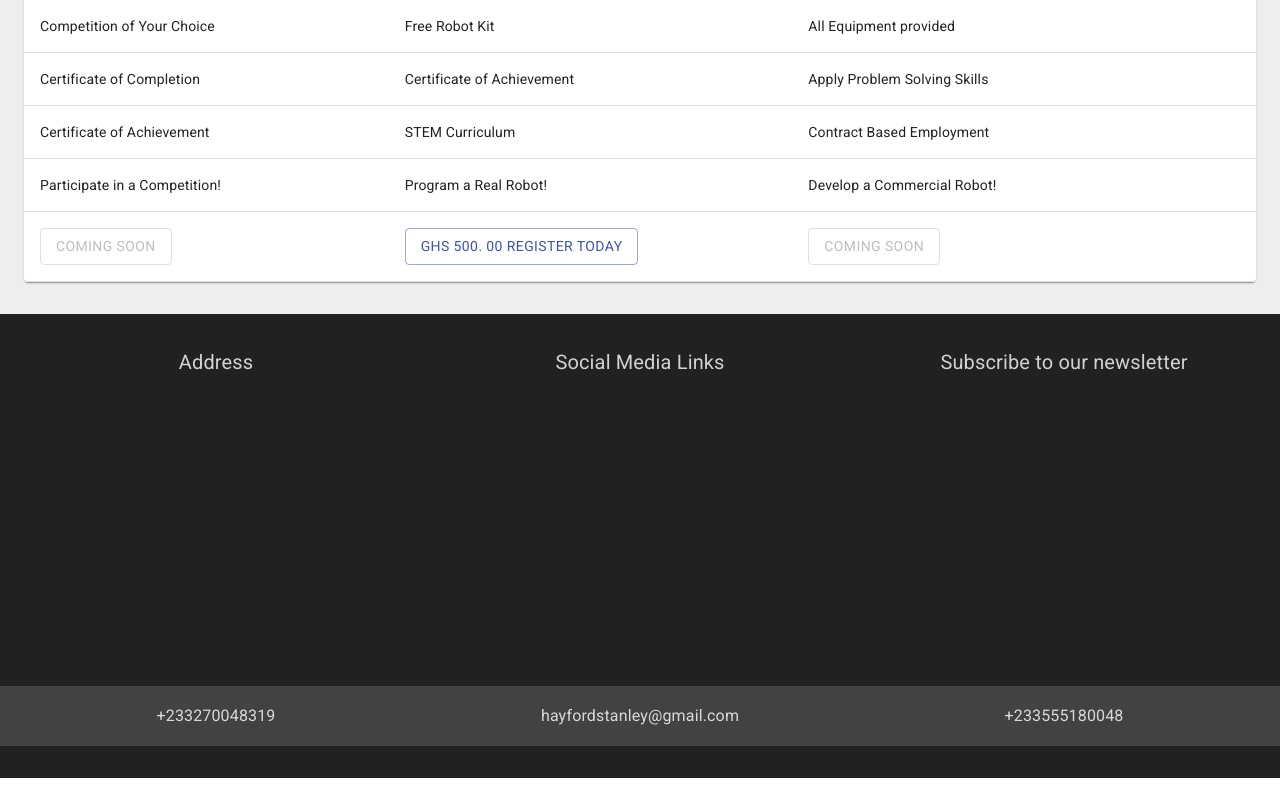
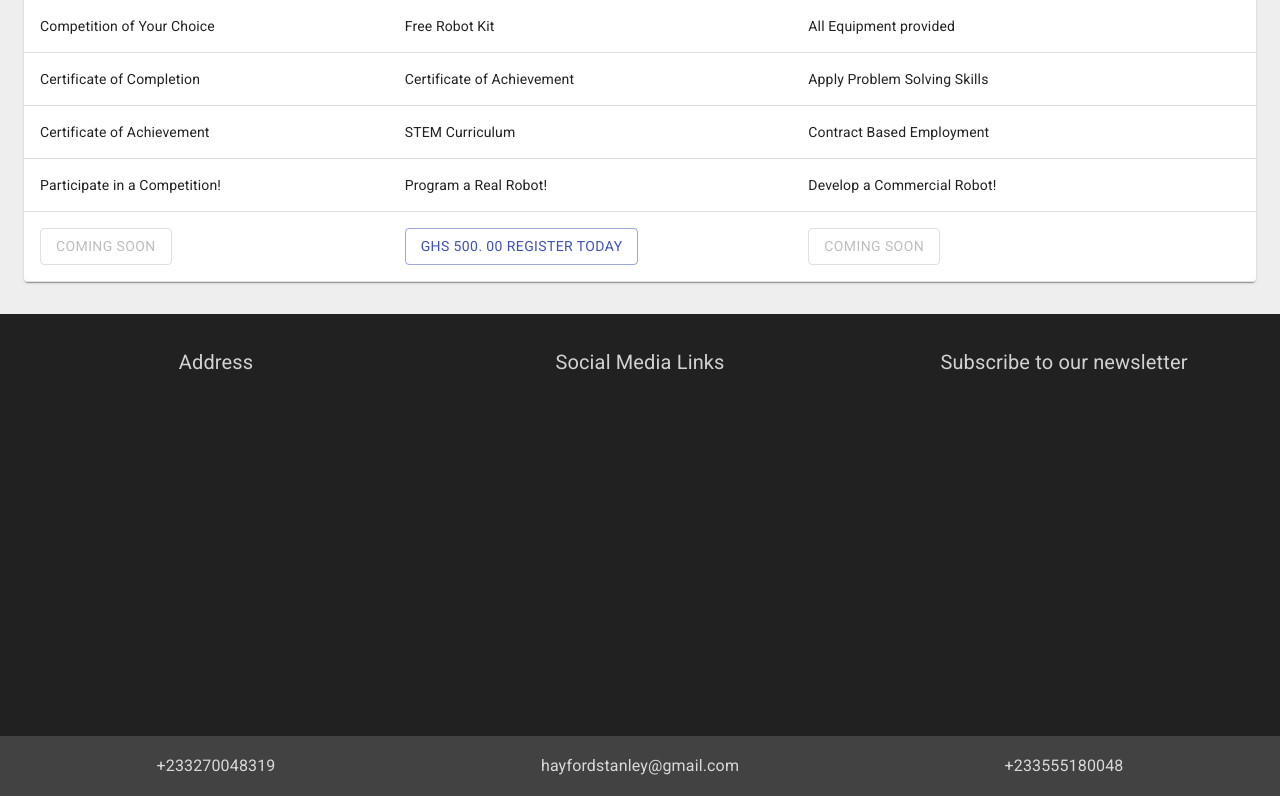
Before and after one commit to stanleyHayes/rotech-academy, a React (Create React App) app: page / in a window 1280 px wide. Shown: the part 1984-2784 px from the top of the page. Before the commit the page ends 2762 px from the top, so only its background shows below. Built offline with nearby package versions, Linux system fonts and the light colour scheme.

Commit message:
Added marginBottom to footer

```diff
--- a/src/components/navigation/Footer.js
+++ b/src/components/navigation/Footer.js
@@ -18,7 +18,8 @@ function Footer() {
         contactContainer: {
             backgroundColor: "#424242",
             paddingTop: 16,
-            paddingBottom: 16
+            paddingBottom: 16,
+            marginBottom: -50
         }
 
     });
```
